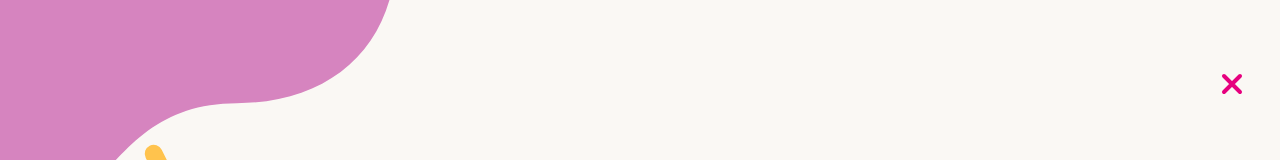
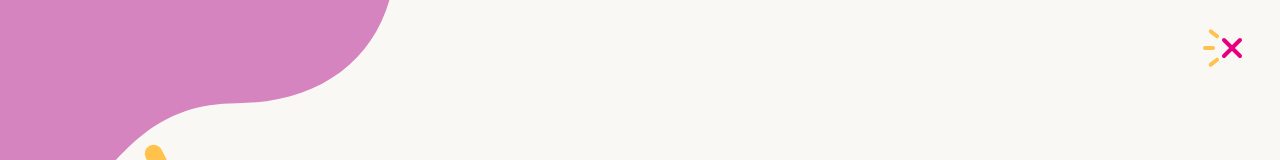
Before and after one commit to felipeabdo/divertin-site, a Next.js app: page / in a window 1280 px wide. Both pictures are taken after a click on the button "Abrir menu". Shown: the top 160 px of the page. Built offline with nearby package versions, Linux system fonts and the light colour scheme.

Commit message:
primeiro commit: menu hamburguer animado

```diff
--- a/src/components/NavBar.tsx
+++ b/src/components/NavBar.tsx
@@ -1,6 +1,7 @@
 'use client';
 
 import Link from 'next/link';
+import { usePathname } from 'next/navigation';
 import { useEffect, useState } from 'react';
 
 type IconName = 'home' | 'face' | 'star' | 'chat';
@@ -27,6 +28,25 @@ const defaultLinks: NavLink[] = [
   { label: 'ESPECIALIDADES', href: '/servicos', hoverColor: '#65bf9d', icon: 'star', bg: '#cbebdd', accent: '#3dbd8a' },
   { label: 'CONTATO', href: '/contato', hoverColor: '#b7db00', icon: 'chat', bg: '#ebdcf4', accent: '#9b63b8' },
 ];
+
+/** Tempo máximo (ms) que o menu espera uma página carregar antes de fechar sozinho */
+const NAVIGATION_TIMEOUT = 10000;
+
+/** Distância vertical (px) entre o centro do X e o centro do hambúrguer (antigo "mt-18") */
+const HAM_Y = 36;
+
+/** Os 3 risquinhos: posição fechada (hambúrguer) e aberta (raios do brilho) */
+const bars = [0, 1, 2].map((i) => ({
+  closed: { x: 24, y: 24 + HAM_Y + (i - 1) * 8, a: 0 },
+  open: [
+    { x: 5.9, y: 9.8, a: 38 }, // raio de cima
+    { x: 1, y: 24, a: 0 }, // raio do meio
+    { x: 5.9, y: 38.2, a: -38 }, // raio de baixo
+  ][i],
+}));
+
+/** Remove query, hash e barra final para comparar rotas */
+const normalizePath = (p: string) => p.split(/[?#]/)[0].replace(/\/+$/, '') || '/';
 
 /* ------------------------------------------------------------------ */
 /* Ícones (SVG em código)                                              */
@@ -170,15 +190,58 @@ function DrawerDecorations() {
 /* ------------------------------------------------------------------ */
 
 export default function NavBar({ links = defaultLinks }: NavBarProps) {
+  const pathname = usePathname();
   const [isOpen, setIsOpen] = useState(false);
-  const toggleMenu = () => setIsOpen(!isOpen);
+  /** href da página que está carregando (o menu fica aberto enquanto isso) */
+  const [pendingHref, setPendingHref] = useState<string | null>(null);
+
+  const toggleMenu = () => {
+    setIsOpen((open) => !open);
+    setPendingHref(null);
+  };
+
+  // Clique num link do menu:
+  // - mesma página: fecha o menu na hora
+  // - outra página: mantém o menu aberto até a rota mudar (veja o efeito abaixo)
+  const handleLinkClick = (e: React.MouseEvent<HTMLAnchorElement>, href: string) => {
+    // cliques com ctrl/cmd/shift (nova aba/janela) não devem prender o menu
+    if (e.metaKey || e.ctrlKey || e.shiftKey || e.altKey || e.button !== 0) return;
+
+    if (normalizePath(href) === normalizePath(pathname)) {
+      setIsOpen(false);
+      setPendingHref(null);
+      return;
+    }
+    setPendingHref(href);
+  };
+
+  // A nova página terminou de carregar (a rota mudou): o menu desliza de volta
+  useEffect(() => {
+    setIsOpen(false);
+    setPendingHref(null);
+  }, [pathname]);
+
+  // Segurança: se a navegação demorar demais ou falhar, o menu não fica preso
+  useEffect(() => {
+    if (!pendingHref) return;
+    const t = setTimeout(() => {
+      setIsOpen(false);
+      setPendingHref(null);
+    }, NAVIGATION_TIMEOUT);
+    return () => clearTimeout(t);
+  }, [pendingHref]);
 
   // Trava o scroll do body e permite fechar com ESC
   useEffect(() => {
     if (!isOpen) return;
     const prev = document.body.style.overflow;
     document.body.style.overflow = 'hidden';
-    const onKey = (e: KeyboardEvent) => e.key === 'Escape' && setIsOpen(false);
+    const onKey = (e: KeyboardEvent) => {
+      if (e.key === 'Escape') {
+        setIsOpen(false);
+        setPendingHref(null);
+      }
+    };
     window.addEventListener('keydown', onKey);
     return () => {
       document.body.style.overflow = prev;
@@ -188,31 +251,99 @@ export default function NavBar({ links = defaultLinks }: NavBarProps) {
 
   return (
     <div className="relative">
-      {/* CONTAINER CONTROLADOR DE BOTÕES UNIFICADO */}
+      {/* BOTÃO ÚNICO ANIMADO: hambúrguer -> brilho -> X */}
+      <style>{`
+        @keyframes navx-glow {
+          0%   { transform: scale(.2); opacity: 0; }
+          40%  { transform: scale(1.35); opacity: .95; }
+          100% { transform: scale(1); opacity: 0; }
+        }
+      `}</style>
+
       <div className="fixed top-6 right-6 min-[1301px]:hidden w-12 h-12 flex items-center justify-center z-50">
-        {/* Botão Hambúrguer (Visível apenas se fechado) */}
         <button
           onClick={toggleMenu}
-          className={`text-black focus:outline-none p-2 w-full h-full flex items-center justify-center ${isOpen ? 'hidden' : 'block'}`}
-          aria-label="Abrir menu"
+          className="w-full h-full focus:outline-none"
+          aria-label={isOpen ? 'Fechar menu' : 'Abrir menu'}
           aria-expanded={isOpen}
         >
-          <svg className="w-8 h-8 mt-18" fill="none" strokeWidth="3" viewBox="0 0 24 24">
-            <path strokeLinecap="round" d="M4 6h16" className="stroke-[#e6407d] min-[1301px]:stroke-white" />
-            <path strokeLinecap="round" d="M4 12h16" className="stroke-[#e6407d] min-[1301px]:stroke-white" />
-            <path strokeLinecap="round" d="M4 18h16" className="stroke-[#e6407d] min-[1301px]:stroke-white" />
-          </svg>
-        </button>
+          <svg viewBox="0 0 48 48" className="w-full h-full overflow-visible" fill="none">
+            <defs>
+              <radialGradient id="navx-glow-grad">
+                <stop offset="0%" stopColor="#ffd45e" stopOpacity="0.95" />
+                <stop offset="100%" stopColor="#ffd45e" stopOpacity="0" />
+              </radialGradient>
+            </defs>
 
-        {/* Botão de Fechar X (Visível apenas se aberto) */}
-        <button
-          onClick={toggleMenu}
-          className={`text-[#e6007e] focus:outline-none p-2 w-full h-full flex items-center justify-center ${isOpen ? 'block' : 'hidden'}`}
-          aria-label="Fechar menu"
-        >
-          {/* sem mt-18: o X fica no topo direito, como no design */}
-          <svg className="w-8 h-8 mt-18" fill="none" stroke="currentColor" strokeWidth="3" viewBox="0 0 24 24">
-            <path strokeLinecap="round" strokeLinejoin="round" d="M6 18L18 6M6 6l12 12" />
+            {/* área de clique do hambúrguer (que fica mais abaixo) */}
+            <rect
+              x="8"
+              y={24 + HAM_Y - 18}
+              width="32"
+              height="36"
+              fill="transparent"
+              style={{ display: isOpen ? 'none' : 'block' }}
+            />
+
+            {/* clarão que ilumina o X */}
+            <circle
+              cx="24"
+              cy="24"
+              r="20"
+              fill="url(#navx-glow-grad)"
+              style={{
+                transformOrigin: '24px 24px',
+                opacity: 0,
+                animation: isOpen ? 'navx-glow 800ms ease-out 280ms both' : 'none',
+              }}
+            />
+
+            {/* X que fecha o menu */}
+            <g
+              stroke="#e6007e"
+              strokeWidth="4"
+              strokeLinecap="round"
+              style={{
+                transformOrigin: '24px 24px',
+                transform: isOpen ? 'scale(1) rotate(0deg)' : 'scale(0) rotate(-120deg)',
+                opacity: isOpen ? 1 : 0,
+                transition: isOpen
+                  ? 'transform 550ms cubic-bezier(.34,1.56,.64,1) 280ms, opacity 150ms ease 280ms'
+                  : 'transform 200ms ease-in, opacity 150ms ease',
+              }}
+            >
+              <path d="M16 16 32 32M32 16 16 32" />
+            </g>
+
+            {/* 3 risquinhos: viram o brilho */}
+            {bars.map((b, i) => {
+              const p = isOpen ? b.open : b.closed;
+              const delay = isOpen ? i * 60 : (2 - i) * 40;
+              return (
+                <g
+                  key={i}
+                  style={{
+                    transform: `translate(${p.x}px, ${p.y}px) rotate(${p.a}deg)`,
+                    transition: `transform 450ms cubic-bezier(.65,0,.35,1) ${delay}ms`,
+                  }}
+                >
+                  <line
+                    x1="-11"
+                    y1="0"
+                    x2="11"
+                    y2="0"
+                    strokeWidth="4"
+                    strokeLinecap="round"
+                    style={{
+                      stroke: isOpen ? '#ffc34d' : '#e6407d',
+                      strokeDasharray: isOpen ? '8 22' : '22 22',
+                      strokeDashoffset: isOpen ? -7 : 0,
+                      transition: `stroke 400ms ease ${delay}ms, stroke-dasharray 450ms ease ${delay}ms, stroke-dashoffset 450ms ease ${delay}ms`,
+                    }}
+                  />
+                </g>
+              );
+            })}
           </svg>
         </button>
       </div>
@@ -241,13 +372,12 @@ export default function NavBar({ links = defaultLinks }: NavBarProps) {
         className={`
           fixed inset-0 z-40 min-[1301px]:hidden
           overflow-y-auto overflow-x-hidden
-          transition-[translate, transform,visibility] duration-300 ease-in-out
+          transition-[translate,transform,visibility] duration-300 ease-in-out
           ${isOpen ? 'translate-x-0 visible' : 'translate-x-full invisible'}
         `}
         style={{
           backgroundColor: '#faf8f4',
           // Altura da pílula: acompanha largura E altura da tela
-          // (≈15.7vw no design; limitada por 11.5vh para caber em telas baixas)
           ['--pill-h' as string]: 'clamp(52px, min(15.7vw, 11.5vh), 112px)',
         }}
       >
@@ -265,11 +395,13 @@ export default function NavBar({ links = defaultLinks }: NavBarProps) {
             {links.map((link, index) => {
               const accent = link.accent ?? link.hoverColor;
               const bg = link.bg ?? '#f3f3f3';
+              const isPending = pendingHref === link.href;
               return (
-                <li key={`mob-${index}`} onClick={() => setIsOpen(false)}>
+                <li key={`mob-${index}`}>
                   <Link
                     href={link.href}
-                    className="flex items-center rounded-full transition-transform duration-150 active:scale-[0.98] hover:brightness-[0.98]"
+                    onClick={(e) => handleLinkClick(e, link.href)}
+                    className="flex items-center rounded-full transition-[transform,filter,opacity] duration-150 active:scale-[0.98] hover:brightness-[0.98]"
                     style={{
                       height: 'var(--pill-h)',
                       backgroundColor: bg,
@@ -277,6 +409,7 @@ export default function NavBar({ links = defaultLinks }: NavBarProps) {
                       paddingRight: 'calc(var(--pill-h) * 0.3)',
                       gap: 'calc(var(--pill-h) * 0.26)',
                       color: '#1f2a37',
+                      opacity: pendingHref && !isPending ? 0.6 : 1,
                     }}
                   >
                     {/* Círculo com ícone */}
@@ -308,9 +441,9 @@ export default function NavBar({ links = defaultLinks }: NavBarProps) {
                       </span>
                     </span>
 
-                    {/* Seta */}
+                    {/* Seta (pulsa enquanto a página carrega) */}
                     <span
-                      className="shrink-0"
+                      className={`shrink-0 ${isPending ? 'animate-pulse' : ''}`}
                       style={{
                         width: 'calc(var(--pill-h) * 0.26)',
                         height: 'calc(var(--pill-h) * 0.26)',
```
